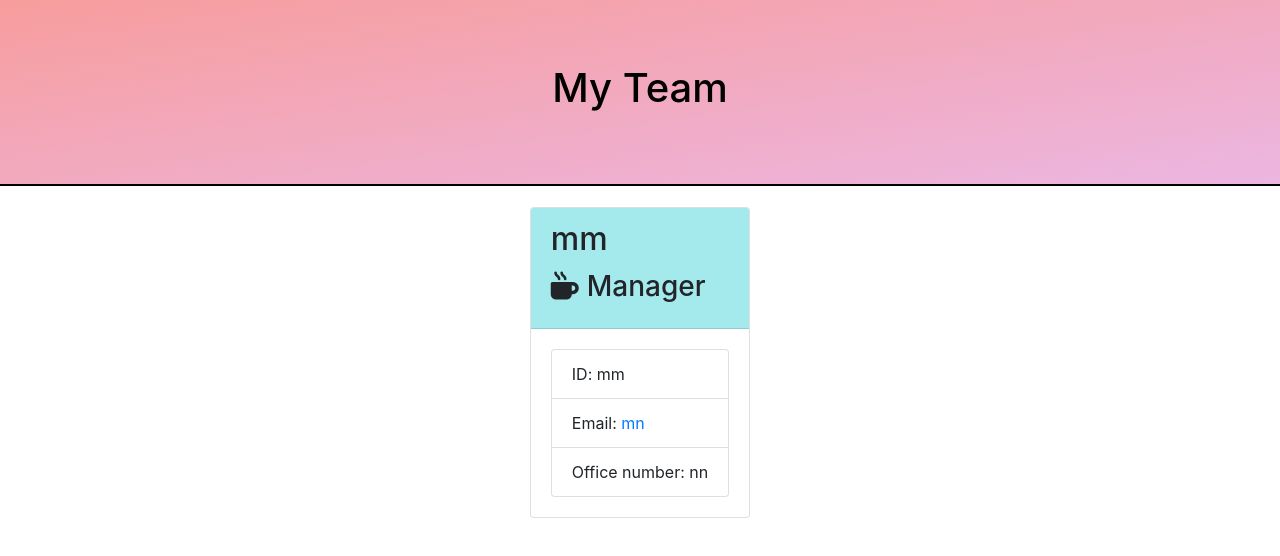
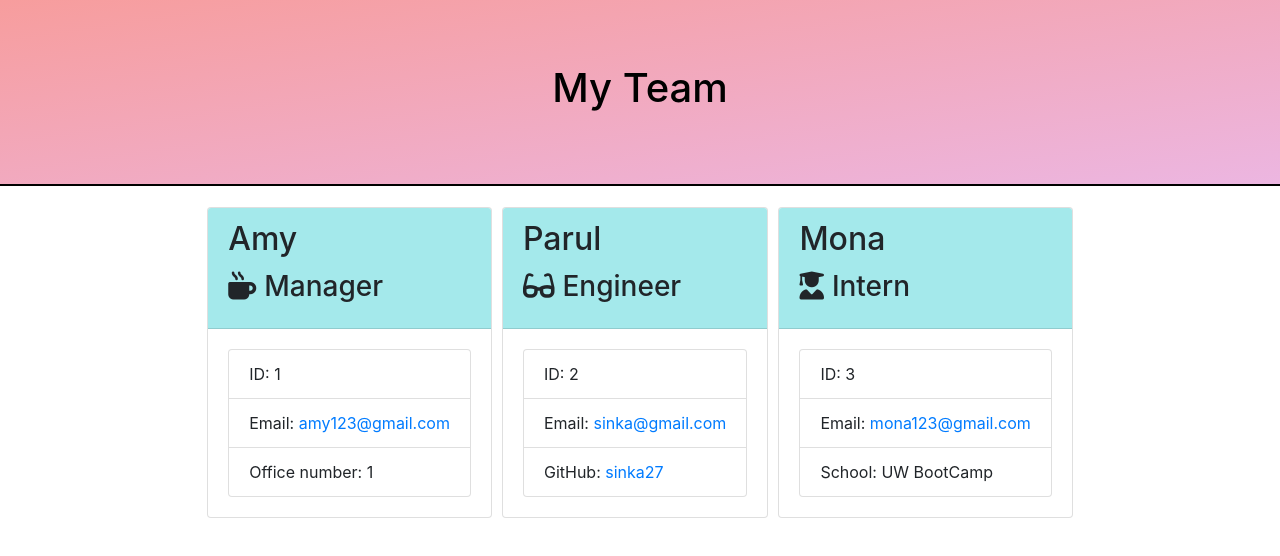
Before and after one commit to sinka27/Team_Profile_Generator, a website: page index.html in a window 1280 px wide. Drawn offline with nearby package versions, Linux system fonts and the light colour scheme.

Commit message:
Generated HTML and updated README

```diff
--- a/index.html
+++ b/index.html
@@ -14,30 +14,58 @@
 </head>
 
 <body>
-    <div class="container-fluid ">
+    <div class="container-fluid">
         <div class="row">
             <div class="col-12 jumbotron mb-3 team-heading">
                 <h1 class="text-center">My Team</h1>
             </div>
         </div>
     </div>
-    <div class="container">
+    <div class="container ">
         <div class="row">
             <div class="team-area col-12 d-flex justify-content-center">
 
         <div class="card employee-card">
         <div class="card-header">
-            <h2 class="card-title">mm</h2>
+            <h2 class="card-title">Amy</h2>
             <h3 class="card-title"><i class="fas fa-mug-hot mr-2"></i>Manager</h3>
         </div>
         <div class="card-body">
             <ul class="list-group">
-                <li class="list-group-item">ID: mm</li>
-                <li class="list-group-item">Email: <a href="mailto:mn">mn</a></li>
-                <li class="list-group-item">Office number: nn</li>
+                <li class="list-group-item">ID: 1</li>
+                <li class="list-group-item">Email: <a href="mailto:amy123@gmail.com">amy123@gmail.com</a></li>
+                <li class="list-group-item">Office number: 1</li>
             </ul>
         </div>
     </div>
+
+        <div class="card employee-card">
+    <div class="card-header">
+        <h2 class="card-title">Parul</h2>
+        <h3 class="card-title"><i class="fas fa-glasses mr-2"></i>Engineer</h3>
+    </div>
+    <div class="card-body">
+        <ul class="list-group">
+            <li class="list-group-item">ID: 2</li>
+            <li class="list-group-item">Email: <a href="mailto:sinka@gmail.com">sinka@gmail.com</a></li>
+            <li class="list-group-item">GitHub: <a href="https://github.com/sinka27" target="_blank" rel="noopener noreferrer">sinka27</a></li>
+        </ul>
+    </div>
+</div>
+
+        <div class="card employee-card">
+    <div class="card-header">
+        <h2 class="card-title">Mona</h2>
+        <h3 class="card-title"><i class="fas fa-user-graduate mr-2"></i>Intern</h3>
+    </div>
+    <div class="card-body">
+        <ul class="list-group">
+            <li class="list-group-item">ID: 3</li>
+            <li class="list-group-item">Email: <a href="mailto:mona123@gmail.com">mona123@gmail.com</a></li>
+            <li class="list-group-item">School: UW BootCamp</li>
+        </ul>
+    </div>
+</div>
 
             </div>
         </div>
```
Also changed, not shown: README.md, assets/teamGenerator.png (added), 1 other file.
